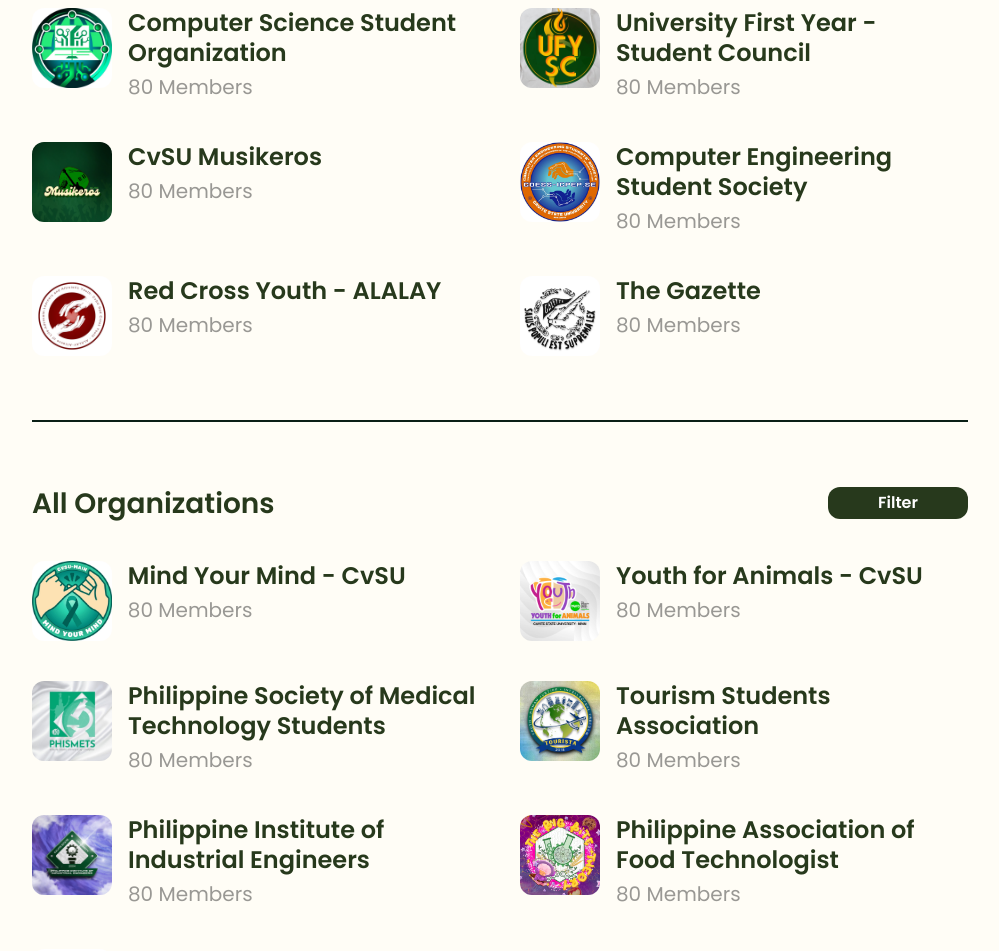
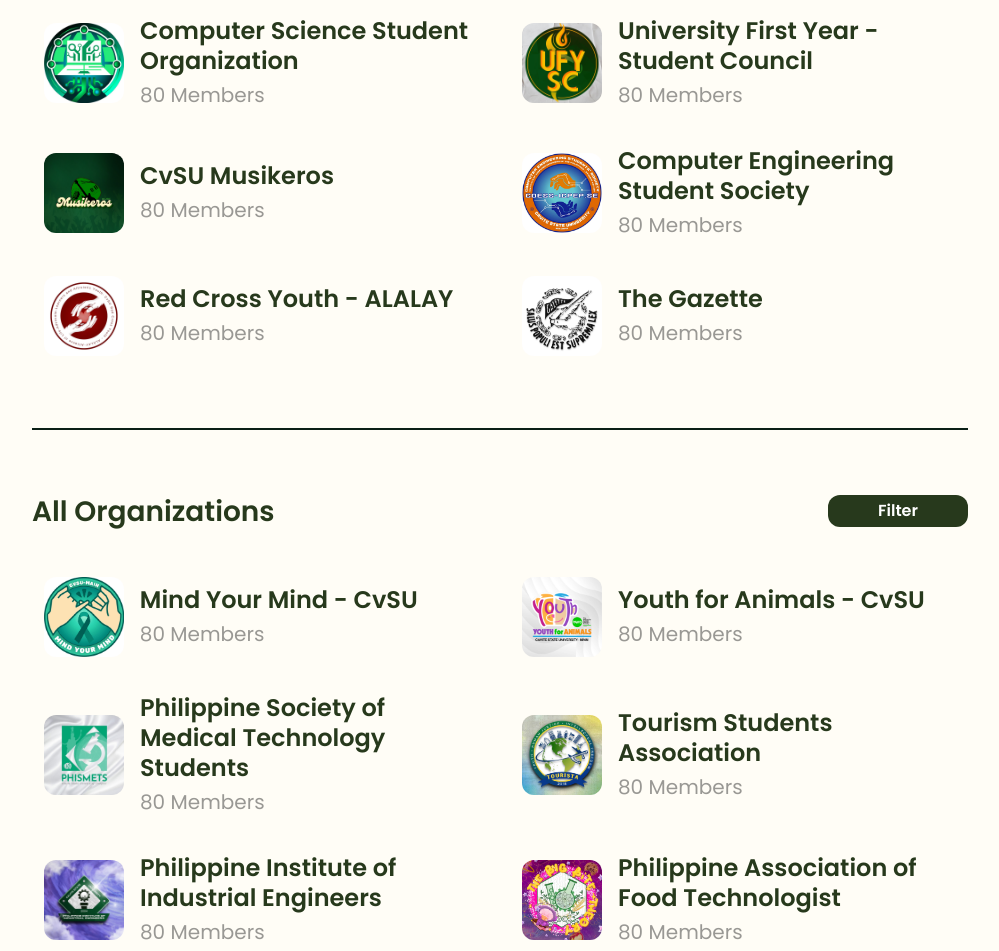
Before and after one commit to waffensultan/kabserve, a Next.js app: page / in a window 1280 px wide. Shown: the part 360-1311 px from the top of the page, without its empty margins (140-1139 px from the left). Built offline with nearby package versions, Linux system fonts and the light colour scheme; a web font is replaced by a local one.

Commit message:
feat: added interactivity to organizations directory

```diff
--- a/src/app/page.tsx
+++ b/src/app/page.tsx
@@ -10,8 +10,6 @@
     );
 
     const data = JSON.parse(file);
-
-    console.log(data);
 
     return (
         <main className="flex flex-col gap-8 h-full">
@@ -56,18 +54,19 @@
                     >
                         Popular Organizations
                     </Typography>
-                    <div className="max-md:hidden min-md:flex bg-primary px-8 py-1 text-white rounded-xl font-semibold flex justify-center items-center w-35">
+                    <div className="max-md:hidden min-md:flex bg-primary px-8 py-1 text-white rounded-xl font-semibold flex justify-center items-center w-35 hover:brightness-95 duration-150 cursor-pointer">
                         View All
                     </div>
                 </div>
 
-                <div className="max-md:hidden min-md:grid grid-cols-2 gap-10">
+                {/* DESKTOP */}
+                <div className="max-md:hidden min-md:grid grid-cols-2 gap-5">
                     {data
                         .filter((org: any) => org.status === "popular")
                         .map((org: any) => (
                             <article
                                 key={org.orgId}
-                                className="flex flex-row gap-4"
+                                className="flex flex-row gap-4 cursor-pointer hover:bg-stone-200 py-2 px-3 rounded-xl duration-150 items-center"
                             >
                                 <img
                                     src={org.images.profile}
@@ -93,6 +92,7 @@
                         ))}
                 </div>
 
+                {/* MOBILE */}
                 <div className="flex flex-col gap-6 mt-6 md:hidden">
                     {data
                         .filter((org: any) => org.status === "popular")
@@ -144,18 +144,19 @@
                     </Typography>
 
                     <Funnel className="min-md:hidden" />
-                    <div className="max-md:hidden min-md:flex bg-primary px-8 py-1 text-white rounded-xl font-semibold flex justify-center items-center w-35">
+                    <div className="max-md:hidden min-md:flex bg-primary px-8 py-1 text-white rounded-xl font-semibold flex justify-center items-center w-35 hover:brightness-95 duration-150 cursor-pointer">
                         Filter
                     </div>
                 </div>
 
-                <div className="max-md:hidden min-md:grid grid-cols-2 gap-10">
+                {/* DESKTOP */}
+                <div className="max-md:hidden min-md:grid grid-cols-2 gap-5">
                     {data
                         .filter((org: any) => org.status !== "popular")
                         .map((org: any) => (
                             <article
                                 key={org.orgId}
-                                className="flex flex-row gap-4"
+                                className="flex flex-row gap-4 cursor-pointer hover:bg-stone-200 py-2 px-3 rounded-xl duration-150 items-center"
                             >
                                 <img
                                     src={org.images.profile}
@@ -181,6 +182,7 @@
                         ))}
                 </div>
 
+                {/* MOBILE */}
                 <div className="flex flex-col gap-6 mt-6 md:hidden">
                     {data
                         .filter((org: any) => org.status !== "popular")
@@ -218,7 +220,7 @@
                 {["1", "2", "3", "...", "15"].map((elem: string) => (
                     <div
                         key={elem}
-                        className={`${elem === "1" && "bg-primary text-white"} rounded-xl flex justify-center items-center w-10 h-10 border border-primary`}
+                        className={`${elem === "1" ? "bg-primary text-white" : "duration-150 hover:border-blue-400 hover:bg-blue-400 hover:white hover:text-white"} cursor-pointer  rounded-xl flex justify-center items-center w-10 h-10 border border-primary`}
                     >
                         <Typography variant="h1" className="min-md:hidden">
                             {elem}
```
